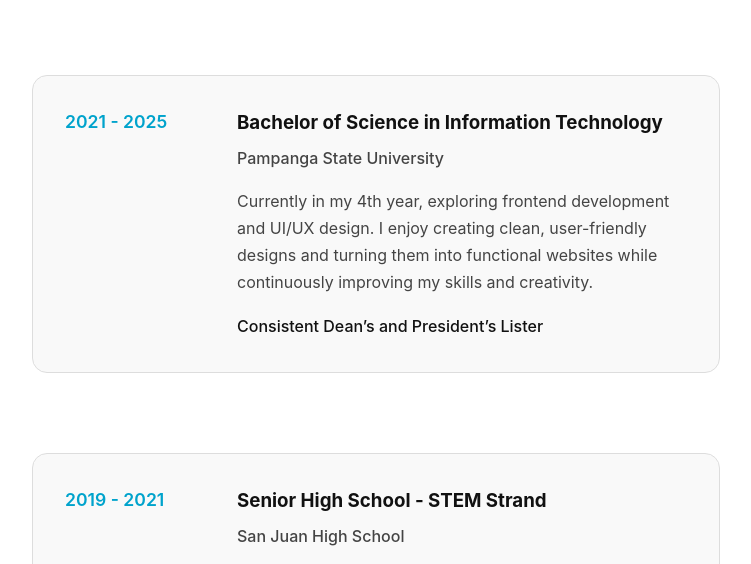
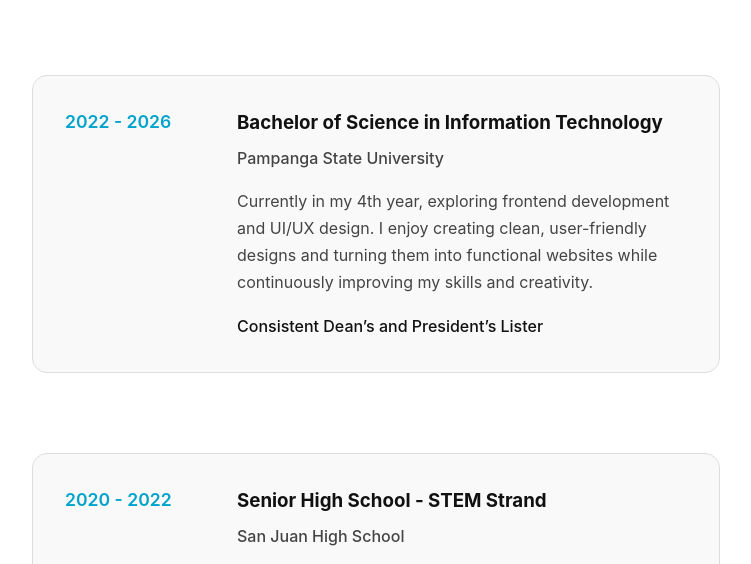
Before and after one commit to Autuumn8/Zian-Portfolio, a React (Vite) app: page / in a window 1280 px wide. Shown: the part 2324-2888 px from the top of the page, without its empty margins (464-1215 px from the left). Built offline with nearby package versions, Linux system fonts and the light colour scheme.

Commit message:
Update education.jsx

```diff
--- a/src/components/Education.jsx
+++ b/src/components/Education.jsx
@@ -89,7 +89,7 @@
 
       <div className="education-content">
         <div className="education-item">
-          <div className="education-year">2021 - 2025</div>
+          <div className="education-year">2022 - 2026</div>
           <div className="education-details">
             <h3>Bachelor of Science in Information Technology</h3>
             <p className="education-school">Pampanga State University</p>
@@ -105,7 +105,7 @@
         </div>
 
         <div className="education-item">
-          <div className="education-year">2019 - 2021</div>
+          <div className="education-year">2020 - 2022</div>
           <div className="education-details">
             <h3>Senior High School - STEM Strand</h3>
             <p className="education-school">San Juan High School</p>
```
